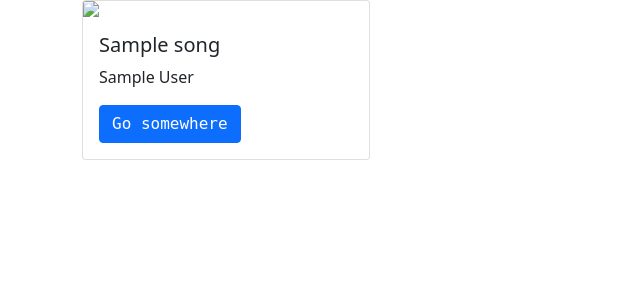
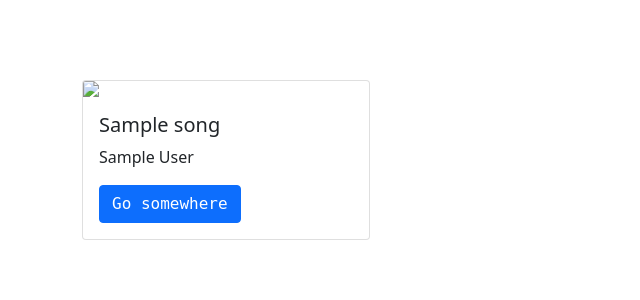
Before and after one commit to SadraTghvi/music_player, a Django app: template frontend/templates/base.html in a window 1280 px wide. Shown: the part 55-355 px from the top of the page, without its empty margins (0-640 px from the left). Run offline with Django 3.2, Linux system fonts and the light colour scheme; the template is opened without the code that fills it: most values are stand-ins (such as "Sample title", 1, 10 or a date in 2020).

Commit message:
adding some space between card and navbar

```diff
--- a/frontend/static/style.css
+++ b/frontend/static/style.css
@@ -8,6 +8,10 @@
     display: block;
     background-color: black;
     height: 55px;
+}
+
+.card{
+    margin-top: 5rem;
 }
 
 ul{
```
